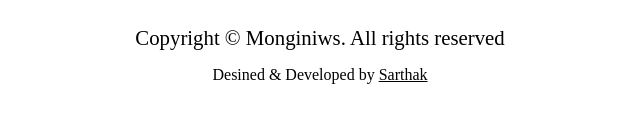
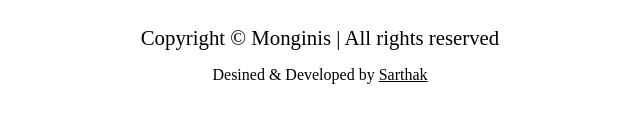
Before and after one commit to Sarthak-choudhari-8/Monginis-clone, a plain HTML site: page index.html in a window 1280 px wide. Shown: the part 4150-4273 px from the top of the page, 320-960 px from the left. Drawn offline with Linux system fonts and the light colour scheme.

Commit message:
Update index.html

```diff
--- a/index.html
+++ b/index.html
@@ -391,7 +391,7 @@
 
         <div class="footer_end_section">
 
-            <p style="font-size: 1.3rem; font-weight: 200;">Copyright © Monginiws. All rights reserved</p>
+            <p style="font-size: 1.3rem; font-weight: 200;">Copyright © Monginis | All rights reserved</p>
             <p style="font-size: 1.2 rem; font-weight: 200;">Desined & Developed by <u>Sarthak</u></p>
 
         </div>
```
